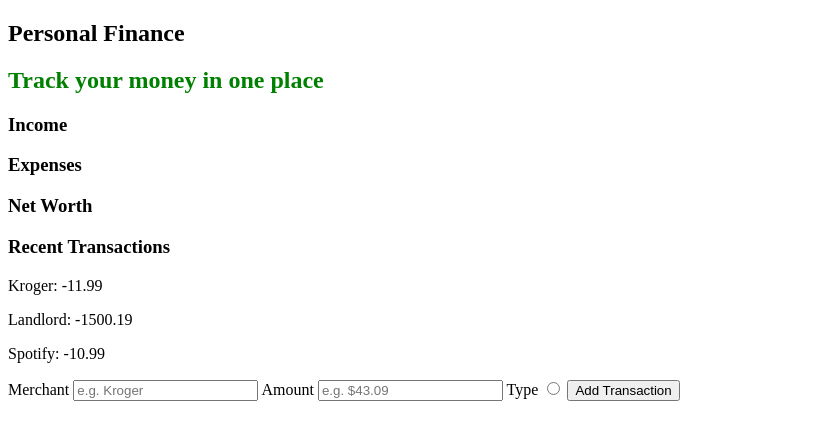
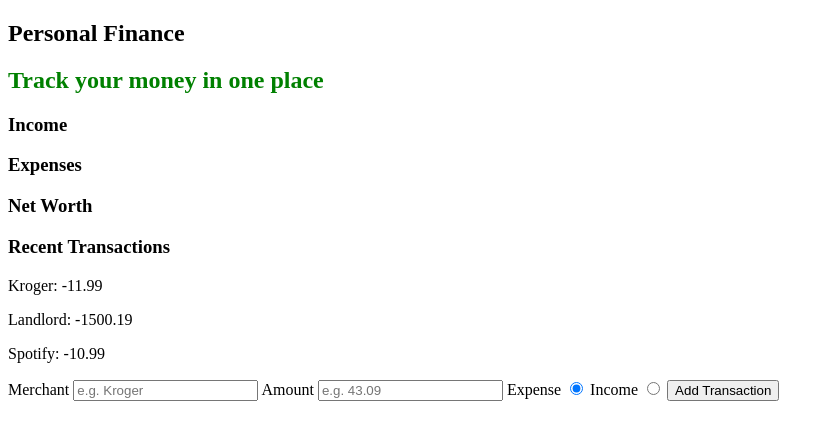
Before and after one commit to jjackson112/personal-finance-js, a plain HTML site: page index.html in a window 1280 px wide. Shown: the whole page, without its empty margins (0-834 px from the left). Drawn offline with Linux system fonts and the light colour scheme.

Commit message:
fix radio button values - checked value as default

```diff
--- a/index.html
+++ b/index.html
@@ -27,8 +27,8 @@
         <div id="transaction-list"> </div>
     </section>
 
-    <section id="add-transaction-form">
-        <form>
+    <section id="add-transaction">
+        <form id="add-transaction-form">
             <label for="merchant">Merchant</label>
             <input
                 id="merchant"
@@ -39,12 +39,23 @@
             <input
                 id="amount"
                 type="number"
-                placeholder="e.g. $43.09"
+                placeholder="e.g. 43.09"
                 step="0.01"
             >
-            <label for="type">Type</label>
+            <label for="expense">Expense</label>
             <input
+                id="expense"
                 type="radio"
+                name="type"
+                value="expense"
+                checked="true"
+            >
+            <label for="income">Income</label>
+            <input
+                id="income"
+                type="radio"
+                name="type"
+                value="income"
             >
             <button type="submit">Add Transaction</button>
         </form>
```
